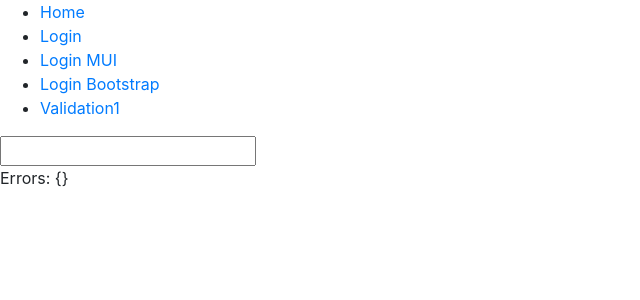
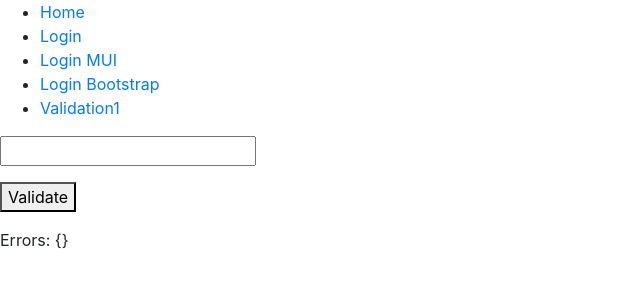
Before and after one commit to metamn/react-hook-form-test, a React (Create React App) app: page /validation1 in a window 1280 px wide. Shown: the top 300 px of the page, without its empty margins (0-640 px from the left). Built offline with nearby package versions, Linux system fonts and the light colour scheme.

Commit message:
Working on validation

```diff
--- a/src/components/Validation1/Validation1.js
+++ b/src/components/Validation1/Validation1.js
@@ -23,11 +23,11 @@ const Validation1 = props => {
   });
 
   const validationSchema = yup.object().shape({
-    input: yup.number()
+    input: yup.number().required()
   });
 
-  const { errors, register } = useForm({
-    mode: "onChange",
+  const { errors, register, triggerValidation } = useForm({
+    //mode: "onChange",
     validationSchema
   });
 
@@ -35,7 +35,12 @@ const Validation1 = props => {
 
   return (
     <div className="Validation1">
-      <input name="input" ref={register} />
+      <p>
+        <input name="input" ref={register} />
+      </p>
+      <p>
+        <button onClick={() => triggerValidation("input")}>Validate</button>
+      </p>
       <p>Errors: {JSON.stringify(errors)}</p>
     </div>
   );
```
